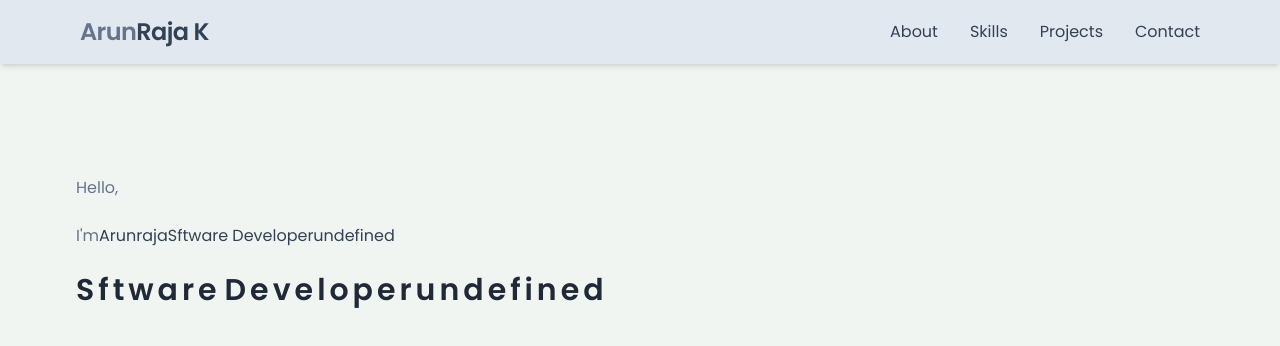
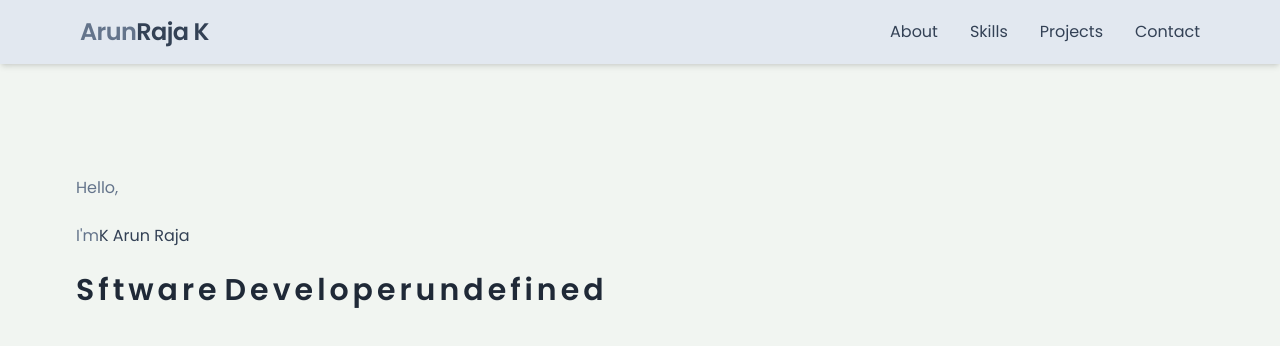
Before and after one commit to k-arunraja-dev/my-portfolio, a React (Vite) app: page / in a window 1280 px wide. Shown: the top 346 px of the page. Built offline with nearby package versions, Linux system fonts and the light colour scheme.

Commit message:
Changes in Name

```diff
--- a/src/pages/Home.jsx
+++ b/src/pages/Home.jsx
@@ -27,7 +27,7 @@ export default function Home () {
             <div className='flex flex-col gap-6 py-28 px-3 max-w-6xl mx-auto'>
                 <p className='text-slate-500'>Hello,</p>
                 <h1 className='text-slate-500'>I'm
-                    <span className='text-slate-700'>Arunraja{visibleText}</span>
+                    <span className='text-slate-700'>K Arun Raja</span>
                     <br />
                 </h1>
                 <div className="text-3xl font-bold text-gray-800">
```
